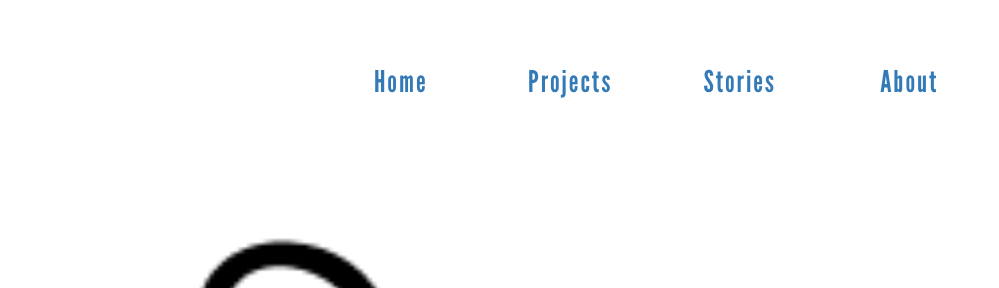
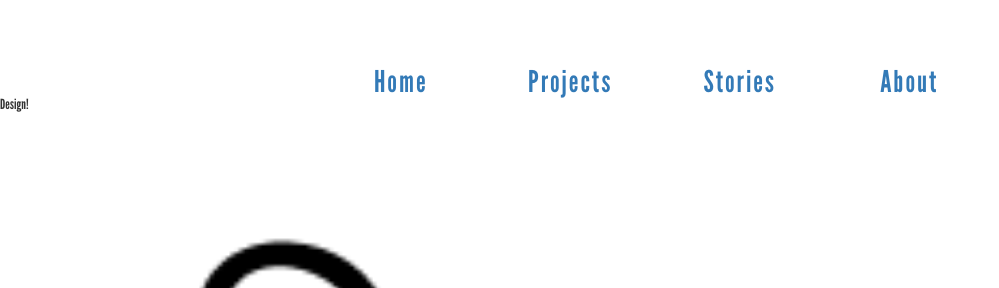
Before and after one commit to millidavids/theculleralexander, a Jekyll site: the page built from index.html, in a window 1280 px wide. Shown: the top 288 px of the page, without its empty margins (0-999 px from the left). Built offline with Jekyll 4.4.1, drawn with Linux system fonts in a browser that asks for light colours.

Commit message:
fix the main div next time

```diff
--- a/_layouts/default.html
+++ b/_layouts/default.html
@@ -8,8 +8,9 @@
     {% include header.html %}
 
     <img id="dumpy-index" src="images/favicon-icon.png" alt="dumpy">
-
-    {{ content }}
+    <div id="main-div">
+      {{ content }}
+    </div>
 
     {% include footer.html %}
 
--- a/_sass/_index.scss
+++ b/_sass/_index.scss
@@ -1,6 +1,4 @@
-#dumpy-index {
-  position: absolute;
-  right: 30%;
-  top: 20%;
-  width: 100%;
+#speech-bubble {
+  font-family: "League Gothic";
+  float: left;
 }
--- a/css/main.scss
+++ b/css/main.scss
@@ -21,8 +21,13 @@
 
   #dumpy-index {
     position: absolute;
+    float: left;
     right: 30%;
     top: 20%;
     width: 100%;
   }
+
+  #main-div {
+    // position this absolute
+  }
 }
--- a/index.html
+++ b/index.html
@@ -1,3 +1,7 @@
 ---
 layout: default
 ---
+
+<div id="speech-bubble">
+  Design!
+</div>
```
